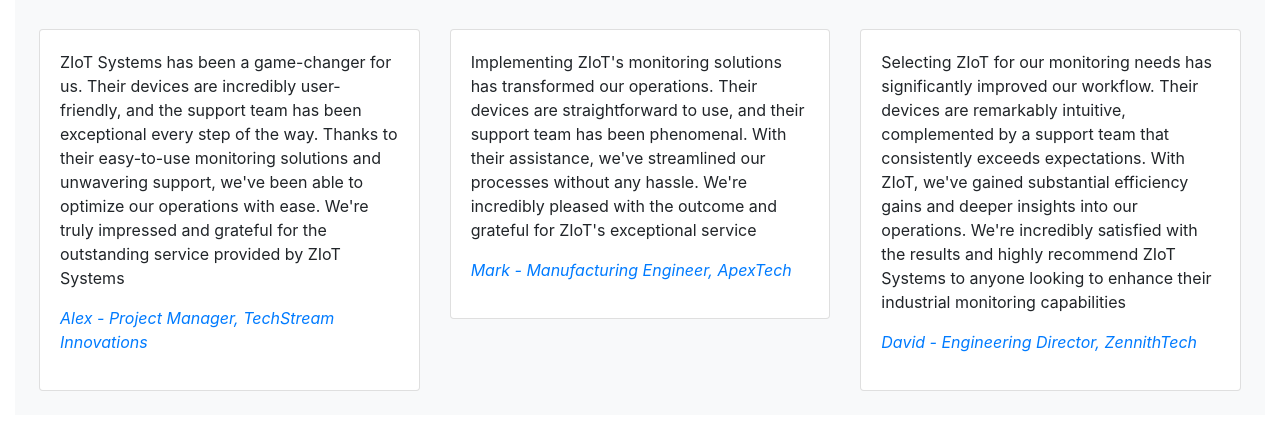
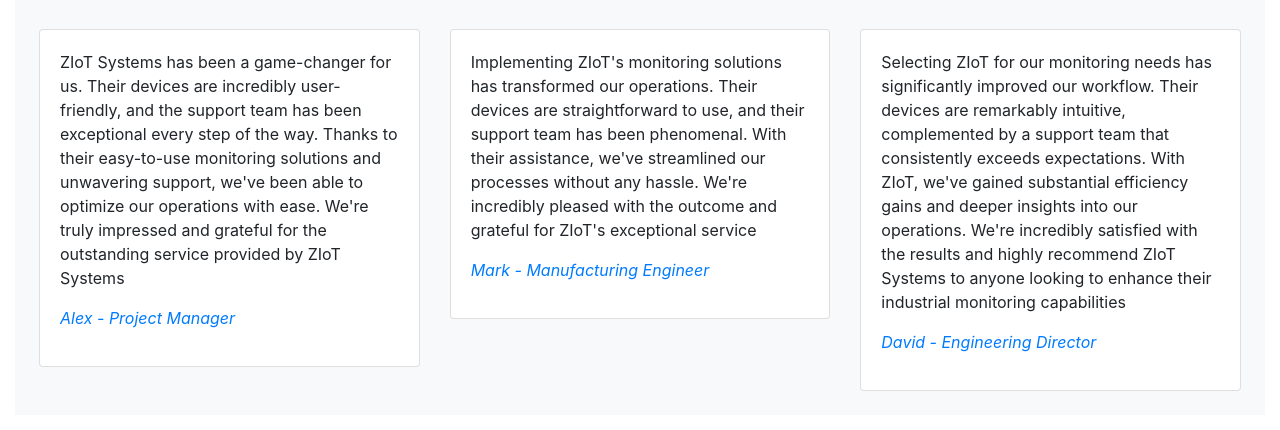
Before and after one commit to ZIoT-Systems/ZIoT-Systems.github.io, a Jekyll site: the page built from README.md, in a window 1280 px wide and 900 px high, scrolled down 2394 px, cut to the strip 0-439 px from the top of the window. Shown: the top 430 px of the strip. Built offline with Jekyll 4.4.1, drawn with Linux system fonts in a browser that asks for light colours; our own code applies the rules of GitHub Pages for plain Markdown files.

Commit message:
content updates

```diff
--- a/_layouts/default.html
+++ b/_layouts/default.html
@@ -227,7 +227,7 @@
                 <div class="card">
                     <div class="card-body">
                         <p>ZIoT Systems has been a game-changer for us. Their devices are incredibly user-friendly, and the support team has been exceptional every step of the way. Thanks to their easy-to-use monitoring solutions and unwavering support, we've been able to optimize our operations with ease. We're truly impressed and grateful for the outstanding service provided by ZIoT Systems</p>
-                        <p class="font-italic text-primary">Alex - Project Manager, TechStream Innovations</p>
+                        <p class="font-italic text-primary">Alex - Project Manager</p>
                     </div>
                 </div>
             </div>
@@ -235,7 +235,7 @@
                 <div class="card">
                     <div class="card-body">
                         <p>Implementing ZIoT's monitoring solutions has transformed our operations. Their devices are straightforward to use, and their support team has been phenomenal. With their assistance, we've streamlined our processes without any hassle. We're incredibly pleased with the outcome and grateful for ZIoT's exceptional service</p>
-                        <p class="font-italic text-primary">Mark - Manufacturing Engineer, ApexTech</p>
+                        <p class="font-italic text-primary">Mark - Manufacturing Engineer</p>
                     </div>
                 </div>
             </div>
@@ -243,7 +243,7 @@
                 <div class="card">
                     <div class="card-body">
                         <p>Selecting ZIoT for our monitoring needs has significantly improved our workflow. Their devices are remarkably intuitive, complemented by a support team that consistently exceeds expectations. With ZIoT, we've gained substantial efficiency gains and deeper insights into our operations. We're incredibly satisfied with the results and highly recommend ZIoT Systems to anyone looking to enhance their industrial monitoring capabilities</p>
-                        <p class="font-italic text-primary">David - Engineering Director, ZennithTech</p>
+                        <p class="font-italic text-primary">David - Engineering Director</p>
                     </div>
                 </div>
             </div>
```
